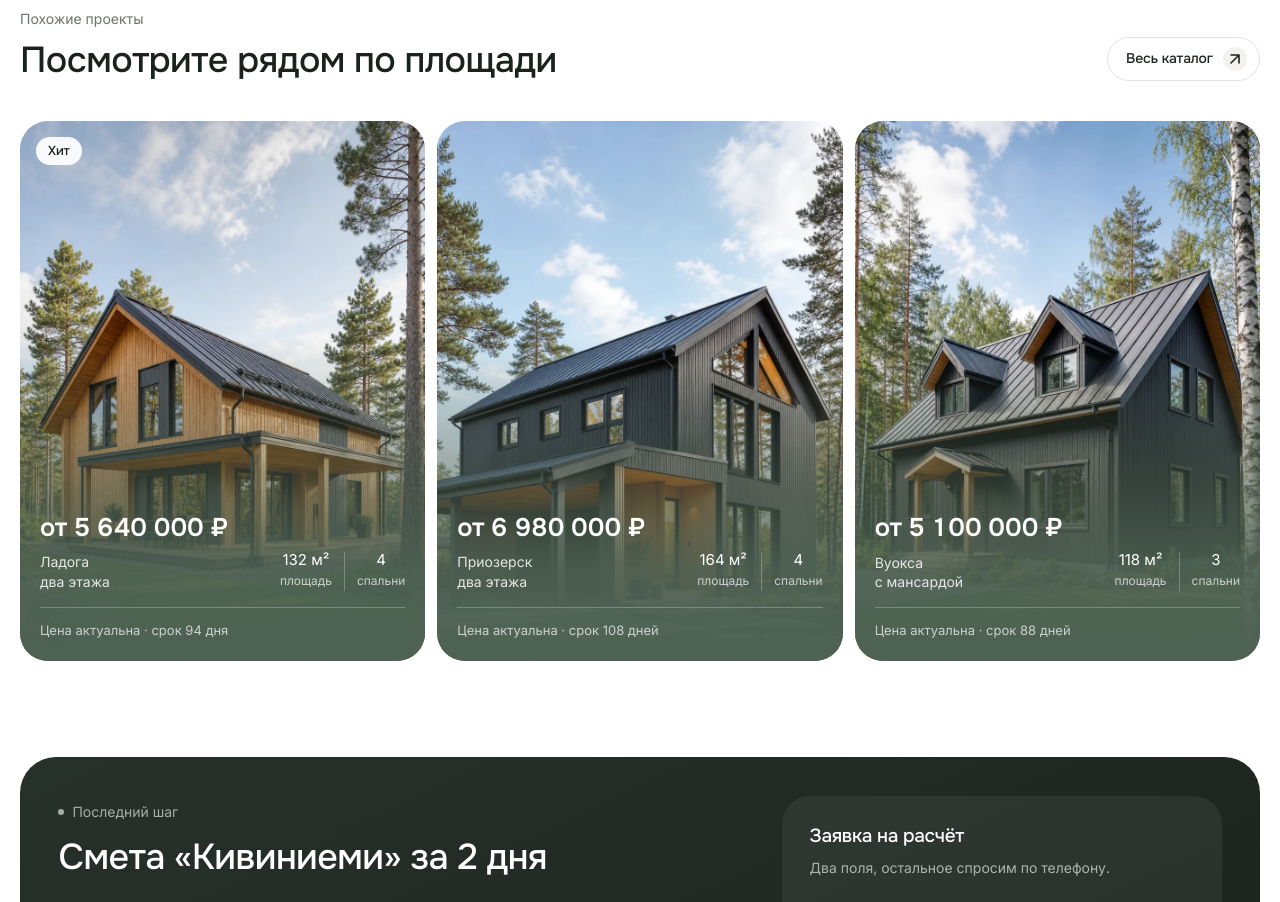
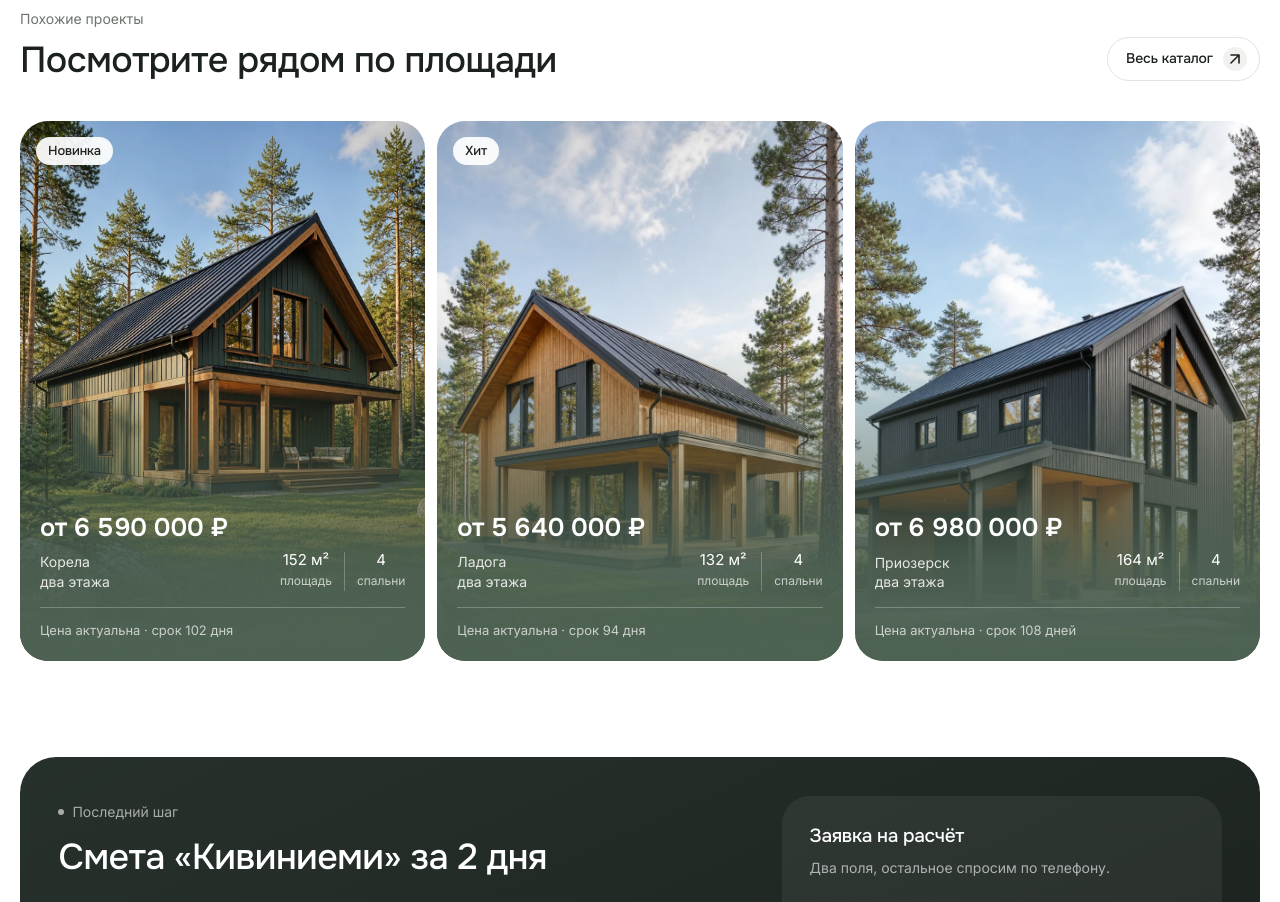
Before and after one commit to 1harios/derevyaga, a Next.js app: page /projects/kiviniemi-145 in a window 1280 px wide. Shown: the part 4000-4902 px from the top of the page. Built offline with nearby package versions, Linux system fonts and the light colour scheme; no server answers.

Commit message:
Add two new house projects

```diff
--- a/src/content/projects.ts
+++ b/src/content/projects.ts
@@ -153,6 +153,50 @@ export const projects: Project[] = [
     photo: '/photos/proekt-kiviniemi.webp',
     photoAlt: 'Одноэтажный каркасный дом 145 м² с панорамными окнами у озера',
   },
+  {
+    slug: 'roshchino-86',
+    name: 'Рощино',
+    area: 86,
+    floorsLabel: 'Один этаж',
+    bedrooms: 2,
+    bathrooms: 1,
+    terrace: 6,
+    priceFrom: 3_780_000,
+    days: 70,
+    tag: 'new',
+    summary:
+      'Светлый одноэтажный дом для пары или семьи с ребёнком. В центре — кухня-гостиная, по сторонам две изолированные спальни, у входа предусмотрены гардероб и техническое помещение.',
+    highlights: [
+      'Кухня-гостиная 26 м² с окнами на две стороны',
+      'Две изолированные спальни без проходных зон',
+      'Техническое помещение рядом с входом — короткие инженерные трассы',
+      'Крытое крыльцо 6 м² защищает вход от дождя и снега',
+    ],
+    photo: '/photos/house-catalog-concept-01.webp',
+    photoAlt: 'Светлый одноэтажный каркасный дом «Рощино» 86 м² среди сосен',
+  },
+  {
+    slug: 'korela-152',
+    name: 'Корела',
+    area: 152,
+    floorsLabel: 'Два этажа',
+    bedrooms: 4,
+    bathrooms: 2,
+    terrace: 26,
+    priceFrom: 6_590_000,
+    days: 102,
+    tag: 'new',
+    summary:
+      'Просторный семейный дом с высокой гостиной и большой террасой под общей кровлей. На первом этаже есть отдельная спальня, ещё три комнаты и второй санузел расположены наверху.',
+    highlights: [
+      'Гостиная со вторым светом и высоким остеклением в сторону участка',
+      'Спальня на первом этаже подходит для гостей или старших членов семьи',
+      'Терраса 26 м² проходит вдоль кухни-гостиной',
+      'Три спальни и второй санузел собраны в тихой зоне второго этажа',
+    ],
+    photo: '/photos/house-catalog-concept-02.webp',
+    photoAlt: 'Двухэтажный каркасный дом «Корела» 152 м² с большой деревянной террасой',
+  },
 ]
 
 export const projectTagLabels: Record<NonNullable<Project['tag']>, string> = {
```
Also changed, not shown: public/photos/house-catalog-concept-01.webp (added), public/photos/house-catalog-concept-02.webp (added).
